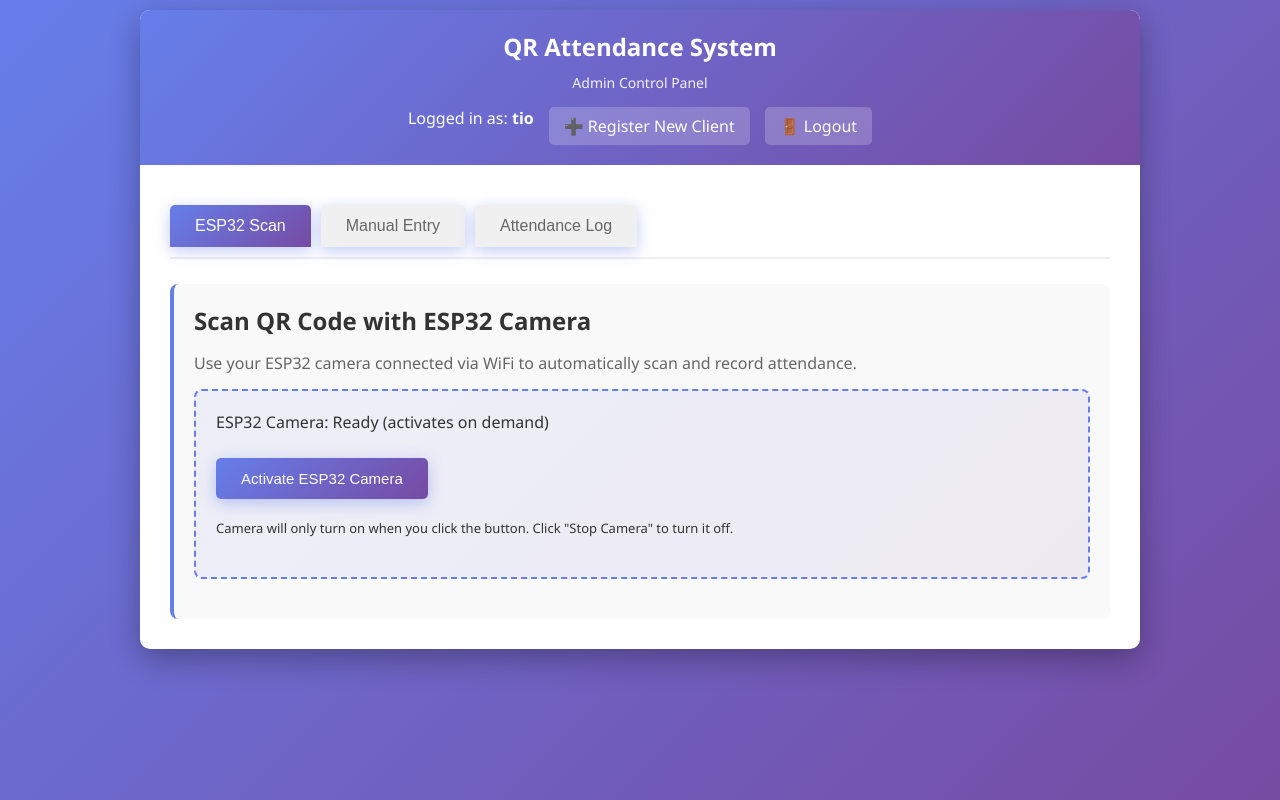
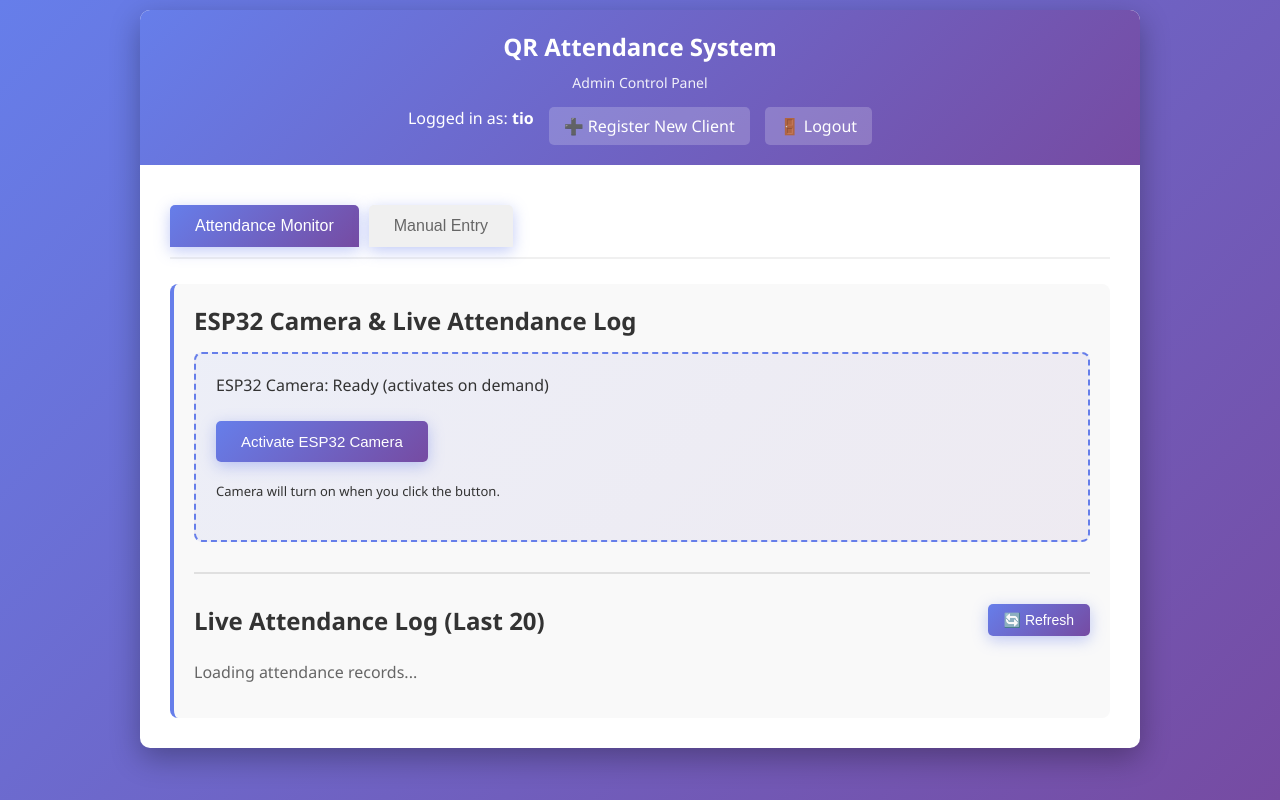
Before and after one commit to fitiotan/qr-attendance-esp32, a FastAPI app: page /admin in a window 1280 px wide. Run offline with FastAPI, Linux system fonts and the light colour scheme; a user stored in the database is signed in; data comes from the database, SQL or seed files in the repository; both versions use the stored data as it was after the commit.

Commit message:
new file:   .gitignore 	deleted:    absen/.gitignore 	modified:   app/__pycache__/main.cpython-313.pyc 	modified:   app/__pycache__/models.cpython-313.pyc 	modified:   app/__pycache__/scan.cpython-313.pyc 	modified:   app/main.py 	modified:   app/models.py 	modified:   app/scan.py 	modified:   attendance.db 	modified:   esp32_qr_scanner.ino 	modified:   static/esp32_latest.jpg 	modified:   templates/admin.html

```diff
--- a/app/main.py
+++ b/app/main.py
@@ -10,12 +10,33 @@ import os
 
 from .auth import authenticate, hash_password
 from .database import SessionLocal, engine
-from .models import Base, User, QRCode
+from .models import Base, User, QRCode, Attendance
 from .scan import process_scan
 from .qr import generate_qr
 from fastapi.staticfiles import StaticFiles
 
-Base.metadata.create_all(bind=engine)
+# Create tables with automatic migration
+try:
+    Base.metadata.create_all(bind=engine)
+
+    # Add missing columns to existing Attendance table
+    from sqlalchemy import text
+    with engine.connect() as conn:
+        try:
+            conn.execute(text("ALTER TABLE attendance ADD COLUMN check_in DATETIME"))
+            conn.commit()
+            print("✓ Added check_in column")
+        except:
+            pass  # Column already exists
+
+        try:
+            conn.execute(text("ALTER TABLE attendance ADD COLUMN check_out DATETIME"))
+            conn.commit()
+            print("✓ Added check_out column")
+        except:
+            pass  # Column already exists
+except Exception as e:
+    print(f"Database migration error: {e}")
 
 # ESP32 Camera activation state
 esp32_active = False
@@ -173,6 +194,9 @@ def admin_home(request: Request, db: Session = Depends(get_db)):
         return RedirectResponse("/login", status_code=302)
 
     user = db.query(User).filter(User.id == request.session["user_id"]).first()
+    if not user:
+        return RedirectResponse("/login", status_code=302)
+
     return templates.TemplateResponse(
         "admin.html",
         {
@@ -220,6 +244,8 @@ def get_attendance(request: Request, db: Session = Depends(get_db)):
             "username": user.username if user else "Unknown",
             "status": record.status,
             "reason": record.reason,
+            "check_in": record.check_in.strftime("%Y-%m-%d %H:%M:%S") if record.check_in else "N/A",
+            "check_out": record.check_out.strftime("%Y-%m-%d %H:%M:%S") if record.check_out else "-",
             "timestamp": record.scan_time.strftime("%Y-%m-%d %H:%M:%S") if record.scan_time else "N/A"
         })
 
@@ -332,6 +358,7 @@ def esp32_info():
 def esp32_status():
     """Check if ESP32 should be active"""
     global esp32_active
+    print(f"ESP32 status check: active={esp32_active}")
     return {"active": esp32_active}
 
 
@@ -339,20 +366,39 @@ def esp32_status():
 def esp32_activate(request: Request):
     """Activate ESP32 camera"""
     global esp32_active
-    if "user_id" not in request.session or request.session.get("role") != "admin":
-        return {"error": "Unauthorized"}
-    esp32_active = True
-    return {"status": "activated"}
+    try:
+        user_id = request.session.get("user_id")
+        role = request.session.get("role")
+        print(f"Activation request - user_id: {user_id}, role: {role}")
+
+        if not user_id or role != "admin":
+            print("Activation denied - not admin or not logged in")
+            return {"error": "Unauthorized - admin access required"}
+
+        esp32_active = True
+        print(f"ESP32 activated! Status: {esp32_active}")
+        return {"status": "activated"}
+    except Exception as e:
+        print(f"Error in activate: {e}")
+        return {"error": str(e)}
 
 
 @app.post("/esp32/deactivate")
 def esp32_deactivate(request: Request):
     """Deactivate ESP32 camera"""
     global esp32_active
-    if "user_id" not in request.session or request.session.get("role") != "admin":
-        return {"error": "Unauthorized"}
-    esp32_active = False
-    return {"status": "deactivated"}
+    try:
+        user_id = request.session.get("user_id")
+        role = request.session.get("role")
+
+        if not user_id or role != "admin":
+            return {"error": "Unauthorized"}
+
+        esp32_active = False
+        return {"status": "deactivated"}
+    except Exception as e:
+        print(f"Error in deactivate: {e}")
+        return {"error": str(e)}
 
 
 @app.post("/esp32/upload")
--- a/app/models.py
+++ b/app/models.py
@@ -24,6 +24,8 @@ class Attendance(Base):
     scan_time = Column(DateTime, default=datetime.datetime.now)
     status = Column(String)
     reason = Column(String)
+    check_in = Column(DateTime)
+    check_out = Column(DateTime)
 
 class User(Base):
     __tablename__ = "users"
--- a/templates/admin.html
+++ b/templates/admin.html
@@ -236,23 +236,34 @@
   <div class="content">
     <!-- Tab Navigation -->
     <div class="tabs">
-      <button class="tab-btn active" onclick="switchTab('esp32-scan', event)">ESP32 Scan</button>
+      <button class="tab-btn active" onclick="switchTab('scan-and-log', event)">Attendance Monitor</button>
       <button class="tab-btn" onclick="switchTab('manual-entry', event)">Manual Entry</button>
-      <button class="tab-btn" onclick="switchTab('attendance-log', event)">Attendance Log</button>
     </div>
 
-    <!-- ESP32 Scan Tab -->
-    <div id="esp32-scan" class="tab-content active">
+    <!-- Scan & Log Combined Tab -->
+    <div id="scan-and-log" class="tab-content active">
       <div class="section">
-        <h2>Scan QR Code with ESP32 Camera</h2>
-        <p>Use your ESP32 camera connected via WiFi to automatically scan and record attendance.</p>
+        <h2>ESP32 Camera & Live Attendance Log</h2>
+
+        <!-- Camera Section -->
         <div class="esp32-section">
           <p>ESP32 Camera: Ready (activates on demand)</p>
           <button onclick="activateESP32()">Activate ESP32 Camera</button>
-          <p style="font-size: 13px; margin-top: 10px;">Camera will only turn on when you click the button. Click "Stop Camera" to turn it off.</p>
+          <p style="font-size: 13px; margin-top: 10px;">Camera will turn on when you click the button.</p>
           <div id="esp32-preview" style="margin-top: 20px;"></div>
+          <div id="esp32-result" class="result"></div>
         </div>
-        <div id="esp32-result" class="result"></div>
+
+        <!-- Live Attendance Log -->
+        <div style="margin-top: 30px; padding-top: 20px; border-top: 2px solid #e0e0e0;">
+          <div style="display: flex; justify-content: space-between; align-items: center; margin-bottom: 15px;">
+            <h2 style="margin: 0;">Live Attendance Log (Last 20)</h2>
+            <button onclick="loadAttendance()" style="padding: 8px 16px; font-size: 14px;">🔄 Refresh</button>
+          </div>
+          <div id="attendance-table" style="overflow-x: auto;">
+            <p>Loading attendance records...</p>
+          </div>
+        </div>
       </div>
     </div>
 
@@ -272,17 +283,7 @@
       </div>
     </div>
 
-    <!-- Attendance Log Tab -->
-    <div id="attendance-log" class="tab-content">
-      <div class="section">
-        <h2>Attendance Records (Last 20)</h2>
-        <p>Live attendance log showing recent check-ins.</p>
-        <button onclick="loadAttendance()">🔄 Refresh</button>
-        <div id="attendance-table" style="margin-top: 20px; overflow-x: auto;">
-          <p>Loading attendance records...</p>
-        </div>
-      </div>
-    </div>
+
   </div>
 </div>
 
@@ -298,18 +299,23 @@ function switchTab(tabName, event) {
   buttons.forEach(b => b.classList.remove('active'));
   event.target.classList.add('active');
 
-  // Auto-load attendance when switching to that tab
-  if (tabName === 'attendance-log') {
-    loadAttendance();
-  }
-}
-  buttons.forEach(b => b.classList.remove('active'));
-  event.target.classList.add('active');
-
-  // Load clients when manual entry tab is opened
+  // Load appropriate data for each tab
   if (tabName === 'manual-entry') {
     loadClients();
   }
+  if (tabName === 'scan-and-log') {
+    loadAttendance();
+    // Auto-refresh attendance log every 5 seconds
+    if (window.attendanceInterval) clearInterval(window.attendanceInterval);
+    window.attendanceInterval = setInterval(loadAttendance, 5000);
+  } else {
+    // Stop auto-refresh when switching away
+    if (window.attendanceInterval) {
+      clearInterval(window.attendanceInterval);
+      window.attendanceInterval = null;
+    }
+  }
+}
 
 
 // Load clients for manual entry
@@ -344,19 +350,34 @@ async function activateESP32() {
   resultDiv.className = 'result';
   resultDiv.innerHTML = 'Activating ESP32 camera...';
 
+  console.log('Sending activation request...');
+
   // Send activation command to server
   try {
-    const response = await fetch('/esp32/activate', { method: 'POST' });
+    const response = await fetch('/esp32/activate', {
+      method: 'POST',
+      headers: { 'Content-Type': 'application/json' }
+    });
+
+    console.log('Response status:', response.status);
     const data = await response.json();
+    console.log('Response data:', data);
 
     if (data.error) {
       resultDiv.className = 'result error';
       resultDiv.innerHTML = '✗ Error: ' + data.error;
       return;
     }
+
+    if (response.status !== 200) {
+      resultDiv.className = 'result error';
+      resultDiv.innerHTML = '✗ Server returned error (check console)';
+      return;
+    }
   } catch (error) {
+    console.error('Activation error:', error);
     resultDiv.className = 'result error';
-    resultDiv.innerHTML = '✗ Failed to activate ESP32';
+    resultDiv.innerHTML = '✗ Failed to activate ESP32: ' + error.message;
     return;
   }
 
@@ -405,8 +426,14 @@ async function deactivateESP32() {
     scanCheckInterval = null;
   }
 
-  // Clear preview
-  previewDiv.innerHTML = '';
+  // Minimize preview (small thumbnail)
+  previewDiv.innerHTML = `
+    <div style="text-align: center; margin-top: 10px;">
+      <img src="/esp32/stream?t=${Date.now()}"
+        style="max-width: 200px; border: 2px solid #ccc; border-radius: 8px; opacity: 0.5;">
+      <p style="font-size: 12px; color: #999;">Camera preview (inactive)</p>
+    </div>
+  `;
   resultDiv.className = 'result';
   resultDiv.innerHTML = 'ESP32 camera stopped.';
 }
@@ -498,22 +525,19 @@ function loadAttendance() {
 
       let html = '<table style="width: 100%; border-collapse: collapse;">';
       html += '<thead><tr style="background: #667eea; color: white;">';
-      html += '<th style="padding: 12px; text-align: left;">ID</th>';
       html += '<th style="padding: 12px; text-align: left;">Client</th>';
-      html += '<th style="padding: 12px; text-align: left;">Status</th>';
+      html += '<th style="padding: 12px; text-align: left;">Check In</th>';
+      html += '<th style="padding: 12px; text-align: left;">Check Out</th>';
       html += '<th style="padding: 12px; text-align: left;">Method</th>';
-      html += '<th style="padding: 12px; text-align: left;">Time</th>';
       html += '</tr></thead><tbody>';
 
       data.forEach((record, index) => {
         const bgColor = index % 2 === 0 ? '#f9f9f9' : 'white';
-        const statusColor = record.status === 'OK' ? '#4CAF50' : '#f44336';
         html += `<tr style="background: ${bgColor};">`;
-        html += `<td style="padding: 10px; border-bottom: 1px solid #ddd;">${record.id}</td>`;
         html += `<td style="padding: 10px; border-bottom: 1px solid #ddd;"><strong>${record.username}</strong></td>`;
-        html += `<td style="padding: 10px; border-bottom: 1px solid #ddd; color: ${statusColor}; font-weight: bold;">${record.status}</td>`;
+        html += `<td style="padding: 10px; border-bottom: 1px solid #ddd;">${record.check_in}</td>`;
+        html += `<td style="padding: 10px; border-bottom: 1px solid #ddd;">${record.check_out}</td>`;
         html += `<td style="padding: 10px; border-bottom: 1px solid #ddd;">${record.reason}</td>`;
-        html += `<td style="padding: 10px; border-bottom: 1px solid #ddd;">${record.timestamp}</td>`;
         html += '</tr>';
       });
 
```
Also changed, not shown: app/scan.py (+6 -1 lines), attendance.db, static/esp32_latest.jpg, 3 other files.
